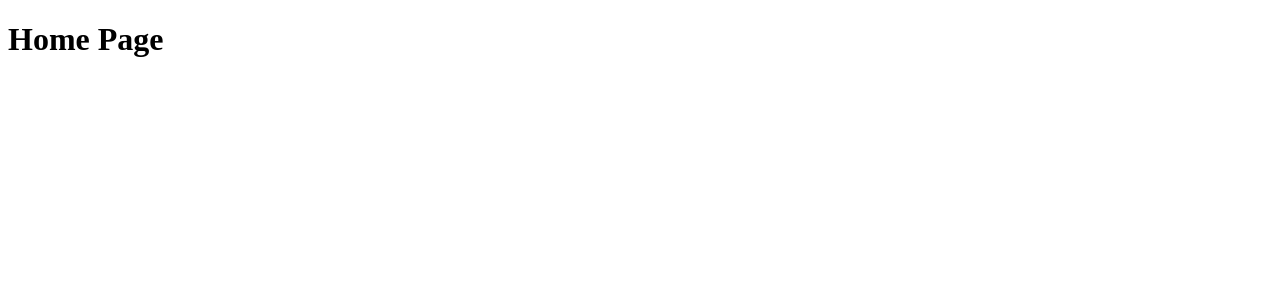
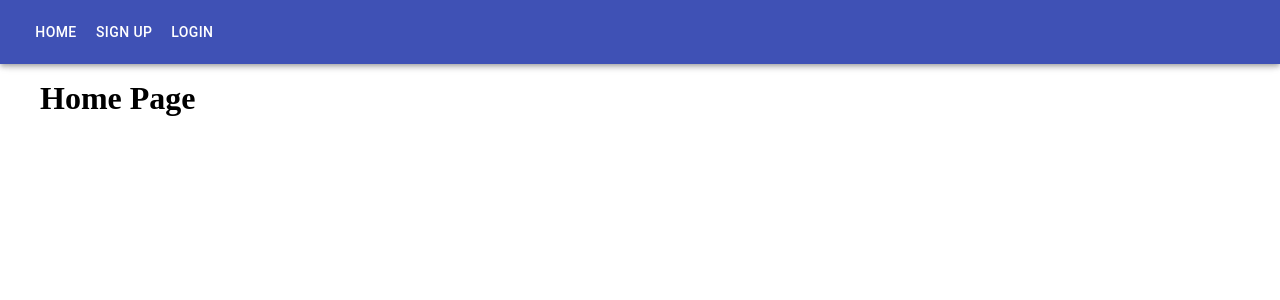
Before and after one commit to Smavehyia/articulate, a React app: page / in a window 1280 px wide. Shown: the top 300 px of the page. Built offline with nearby package versions, Linux system fonts and the light colour scheme; the HTML template or start-up script is replaced by a standard one.

Commit message:
add navbar component

```diff
--- a/package.json
+++ b/package.json
@@ -21,6 +21,7 @@
     },
     "homepage": "https://github.com/Smavehyia/articulate#readme",
     "dependencies": {
+        "@material-ui/core": "^4.11.0",
         "react": "^16.13.1",
         "react-dom": "^16.13.1",
         "react-router-dom": "^5.2.0"
--- /dev/null
+++ b/src/App.css
@@ -0,0 +1,4 @@
+.container{
+    margin: 80px auto 0 auto;
+    max-width: 1200px
+}
--- a/src/App.js
+++ b/src/App.js
@@ -3,12 +3,16 @@
 import Home from './pages/Home';
 import Signup from './pages/Signup';
 import Login from './pages/Login';
+import Navbar from './components/Navbar';
+import './App.css';
 
 class App extends Component {
   render() {
     return (
       <Router>
-        <div className="app">
+        <Navbar />
+
+        <div className="container">
           <Switch>
             <Route exact path="/" component={Home} />
             <Route exact path="/signup" component={Signup} />
--- /dev/null
+++ b/src/components/Navbar.js
@@ -0,0 +1,24 @@
+import React, { Component } from 'react';
+
+// import separately so we dont import the entire material ui package
+import AppBar from '@material-ui/core/AppBar';
+import Toolbar from '@material-ui/core/Toolbar';
+import Button from '@material-ui/core/Button';
+
+import Link from 'react-router-dom/Link';
+
+class Navbar extends Component {
+  render() {
+    return (
+      <AppBar>
+        <Toolbar>
+          <Button color="inherit" component={Link} to="/">Home</Button>
+          <Button color="inherit" component={Link} to="/signup">Sign Up</Button>
+          <Button color="inherit" component={Link} to="/login">Login</Button>
+        </Toolbar>
+      </AppBar>
+    );
+  }
+}
+
+export default Navbar;
```
Also changed, not shown: 1 other file (tests, documents, lock files or other folders).
